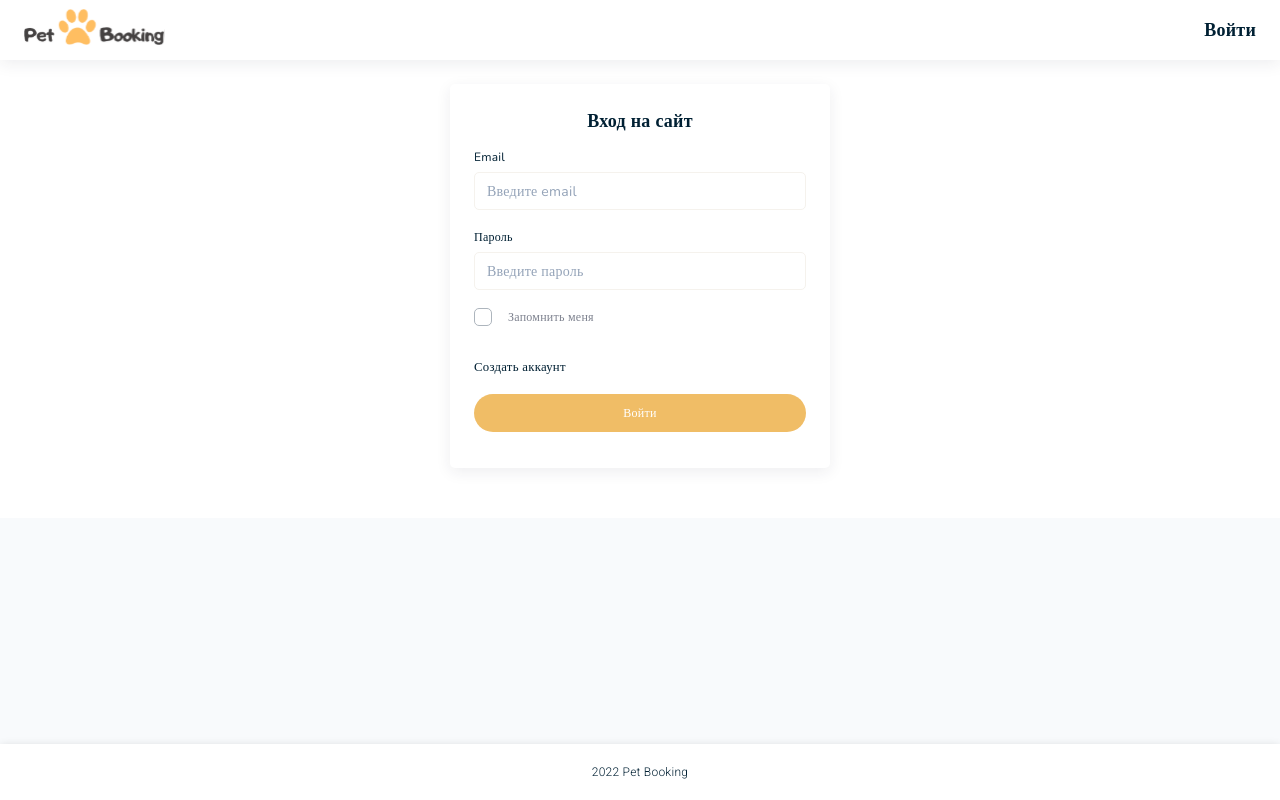
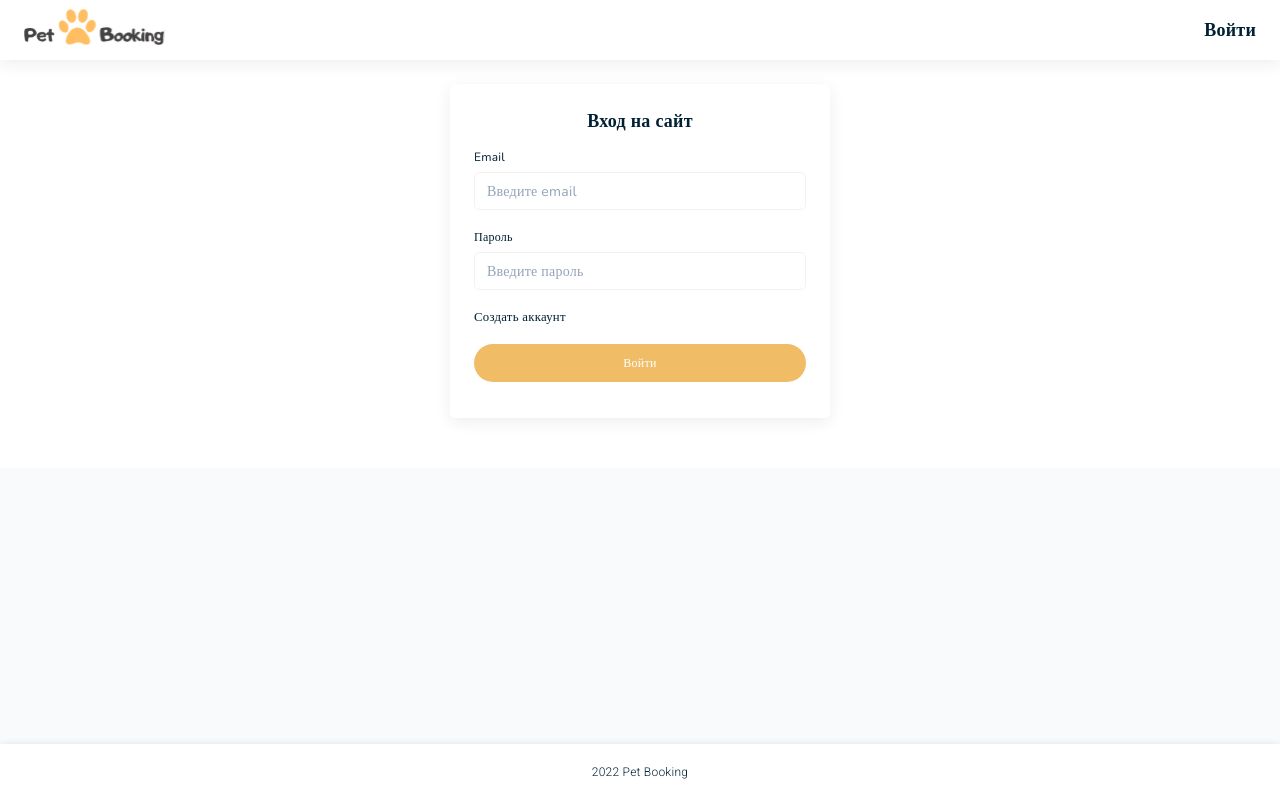
Before and after one commit to victoria369xx/finalProjectGBFront, a React (Create React App) app: page /login in a window 1280 px wide. Built offline with nearby package versions, Linux system fonts and the light colour scheme.

Commit message:
remember me deleted

```diff
--- a/src/components/LogIn/index.js
+++ b/src/components/LogIn/index.js
@@ -54,12 +54,6 @@ export const LogIn = () => {
               required
             />
             </div>
-            <div class="remember-me">
-                        <div class="check">
-                            <input class="custom-checkbox" type="checkbox" id="check"/>
-                            <label for="check">Запомнить меня</label>
-                        </div>
-            </div>
             <div className="text-login">
         <Link to="/signup" style={{ textDecoration: "none" }}>
         <p> Создать аккаунт</p>
```
